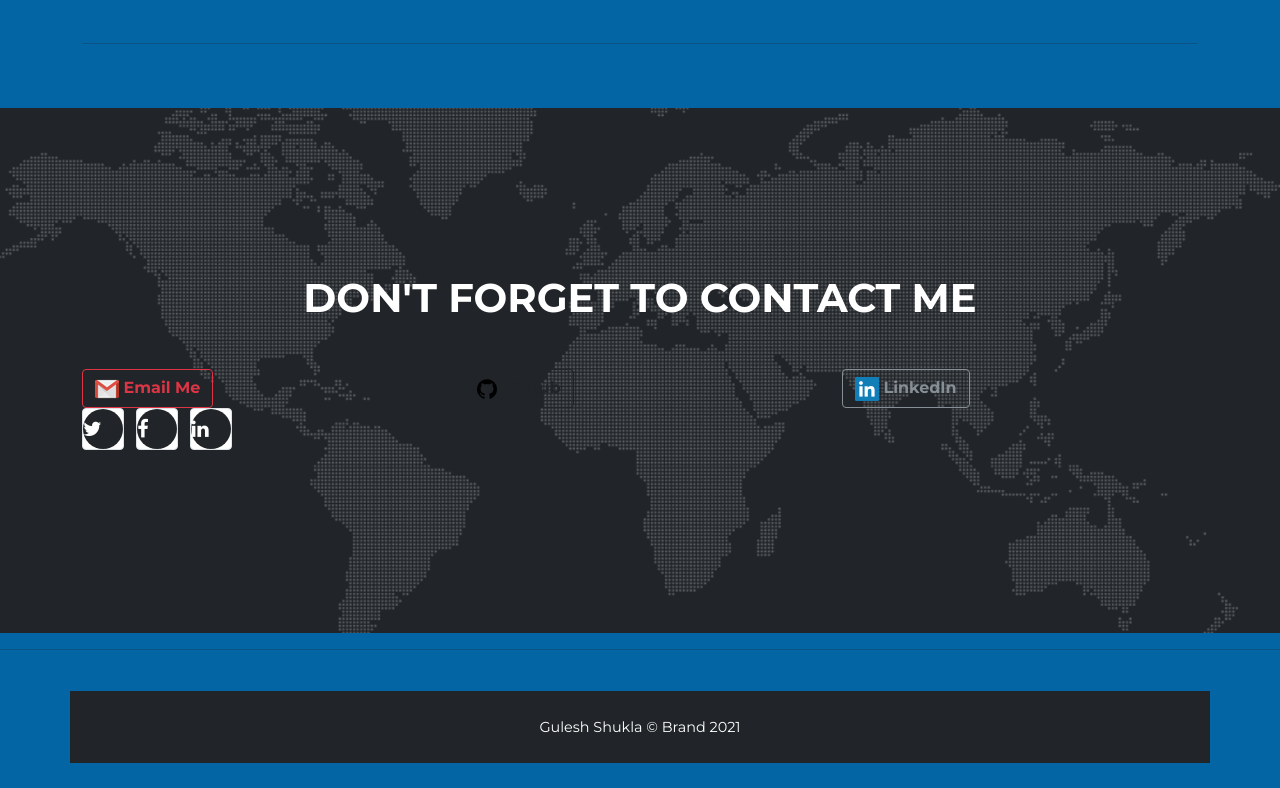
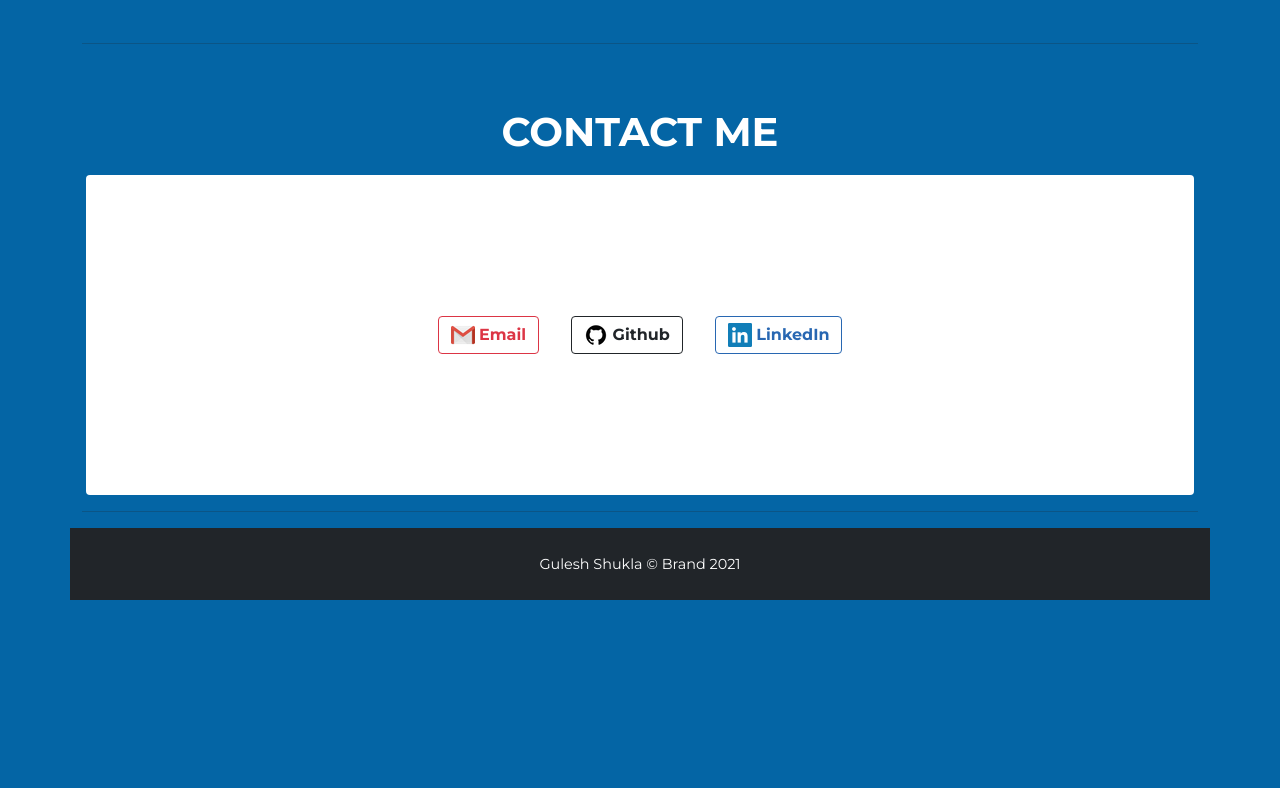
Before and after one commit to gulesh/myPortfolio, a plain HTML site: page index.html in a window 1280 px wide. Shown: the part 5824-6612 px from the top of the page. After the commit the page ends 6424 px from the top, so only its background shows below. Drawn offline with Linux system fonts and the light colour scheme.

Commit message:
done for now

```diff
--- a/css/style.css
+++ b/css/style.css
@@ -8,32 +8,23 @@
   /* background-image: url("images/tech1.png");; */
 }
 
+.linkedin{
+  color:#2867b2;
+  border-color: #2867b2;
+}
+
+.linkedin:hover{
+  color:white;
+  background-color: #2867b2;
+  border-color: #2867b2;
+}
+
+
 .intro-text{
   padding-top: 300px;
   padding-bottom: 200px;
 }
 
 
-
-.c1{
-  /* background-image: url("images/titlepage.png"); */
-  background-color: crimson;
-}
-.c2{
-  background-color: rgb(57, 20, 220);
-}
-.c3{
-  background-color: rgb(61, 4, 15);
-}
-.c4{
-  background-color: rgb(70, 43, 49);
-}
-.c5{
-  background-color: rgb(77, 216, 42);
-}
-.c6{
-  background-color: rgb(117, 26, 26);
-}
-
 .grow { transition: all .2s ease-in-out; }
 .grow:hover { transform: scale(1.1); }
--- a/index.html
+++ b/index.html
@@ -5,7 +5,7 @@
     <meta name="viewport" content="width=device-width, initial-scale=1.0, shrink-to-fit=no">
     <link rel="icon" href="images/favicon.png" />
     <title>Gulesh Shukla</title>
-    <link rel="stylesheet" href="css/Timeline.css" />
+    <!-- <link rel="stylesheet" href="css/Timeline.css" /> -->
     <link rel="stylesheet" href="css/bootstrap.min.css">
     <link rel="stylesheet" href="https://fonts.googleapis.com/css?family=Montserrat:400,700">
     <link rel="stylesheet" href="https://fonts.googleapis.com/css?family=Kaushan+Script">
@@ -321,79 +321,44 @@
     </section>
 
     <!-- Contact Section -->
-    <section id="contact"  style="background-size:cover; background-image: url('images/map-image.png');">
+    <section id="contact" style="background-color: rgb(4, 101, 165); padding: 0rem;">
         <div class="container">
-            <div class="row p-3 mb-3 bg-transparent d-block text-center ">
+            <div class="row">
                 <div class="col-lg-12 text-center">
-                    <h2 class="text-uppercase section-heading"> Don't Forget to Contact Me</h2>
+                    <h2 class="text-uppercase section-heading">Contact Me</h2>
                 </div>
             </div>
-            <div class="row ">
-                <div class="col-md-4">
-                    <span class=""><a href="mailto:gshukla@haverford.edu" target="_blank" rel=" noopener noref error">
+            <div class="row bg-white  m-1 rounded" style="height: 20rem;">
+                <div class="col-sm-12 col-md-12 align-self-center">
+                    <div class="d-flex justify-content-center flex-wrap col">
+                        <a  class="m-3" href="mailto:gshukla@haverford.edu" target="_blank" rel=" noopener noref error">
                             <button title="gshukla@haverford.edu" type="button" class="btn btn-outline-danger">
-                            <img src="images/gmail.png" alt="gmail icon">
-                            Email Me
+                                <img class="img-fluid" src="images/gmail.png">
+                                Email
                             </button>
-                    </a></span>
-                </div>
-                <div class="col-md-4">
-                    <span class=""><a href="https://github.com/gulesh" target="_blank" rel=" noopener noref error">
-                        <button title="gshukla@haverford.edu" type="button" class="btn btn-outline-dark">
-                            <img src="images/github.png" alt="gmail icon">
+                        </a>
+                        <a  class="m-3" href="https://github.com/gulesh" target="_blank" rel=" noopener noref error">
+                            <button title="github_account" type="button" class="btn btn-outline-dark">
+                                <img class="img-fluid" src="images/github.png" alt="github icon">
                                 Github
                             </button>
-                    </a></span>
-                </div>
-                <div class="col-md-4">
-                    <span class=""> <a href="https://www.linkedin.com/in/gulesh-shukla-4654a3174/" target="_blank" rel=" noopener noref error">
-                        <button title="gshukla@haverford.edu" type="button" class="btn btn-outline-secondary">
-                            <img src="images/linkedin.png" alt="gmail icon">
+                        </a>
+                        <a  class="m-3" href="https://www.linkedin.com/in/gulesh-shukla-4654a3174/" target="_blank" rel=" noopener noref error">
+                            <button title="linkedIn_account" type="button" class="btn linkedin" >
+                                <img class="img-fluid" src="images/linkedin.png" alt="github icon">
                                 LinkedIn
-                        </button>
-                    </a></span>
-                </div>
-
-                <!-- <div class="col-lg-4  my-3 bg-transparent text-center bg-white grow grow-on-over">
-                    <a href="mailto:gshukla@haverford.edu" target="_blank" rel=" noopener noref error">
-                        <button title="gshukla@haverford.edu" type="button" class="btn btn-outline-danger">
-                            <img src="images/gmail.png" alt="gmail icon">
-                            Email Me
                             </button>
                         </a>
                     </div>
-                <div class="col-lg-4  my-3 bg-transparent text-center bg-white grow grow-on-over">
-                    <a href="https://github.com/gulesh" target="_blank" rel=" noopener noref error">
-                        <button title="gshukla@haverford.edu" type="button" class="btn btn-outline-dark">
-                            <img src="images/github.png" alt="gmail icon">
-                            Github
-                        </button>
-                    </a>
-                </div>
-                <div class="col-lg-4  my-3 bg-transparent text-center bg-white  grow grow-on-over">
-                    <a href="https://www.linkedin.com/in/gulesh-shukla-4654a3174/" target="_blank" rel=" noopener noref error">
-                        <button title="gshukla@haverford.edu" type="button" class="btn btn-outline-secondary">
-                            <img src="images/linkedin.png" alt="gmail icon">
-                            LinkedIn
-                        </button>
-                    </a>
-                </div> -->
 
-                <div class="col-md-4">
-                    <ul class="list-inline social-buttons">
-                        <li class="list-inline-item bg-white border rounded-2"><a href="#"><i class="fa fa-twitter"></i></a></li>
-                        <li class="list-inline-item bg-white border rounded-2"><a href="#"><i class="fa fa-facebook"></i></a></li>
-                        <li class="list-inline-item bg-white border rounded-2"><a href="#"><i class="fa fa-linkedin"></i></a></li>
-                    </ul>
                 </div>
             </div>
             <hr>
         </div>
     </section>
 
-    <hr>
     <!-- footer section -->
-    <footer>
+    <footer style="padding: 0rem;">
         <div class="container">
             <div class="row p-3 justify-content-lg-around btn-dark">
                 <div class="col-md-4"><span class="copyright">Gulesh Shukla&nbsp;© Brand 2021</span></div>
@@ -631,17 +596,6 @@
             </div>
         </div>
     </div>
-    <!-- <div class="container-xxl vh-100 c1 my-3" id="home" style=" background-image: url('images/aboutpage.png');">
-        <div class="row">
-            <div class="col-12">
-                <h1 class="text-xxl-end text-white">Welcome to My Website!!!</h1>
-            </div>
-            Languages: Java, Python, C/C++, HTML/CSS, JavaScript, C# | experience with PHP and R
-            ToolKits: LINUX/UNIX, Git, Django, VS Code, Swift, Bootstrap | experience with React.js, Node.js,
-            Data: STATA, MySQL, SQL, RDBMS, MS Excel, Tableau
-            Skills/Interests: Photography, Graphics, writing poetry, strong written and verbal communication
-        </div>
-    </div> -->
     <script src="script/bootstrap.min.js" ></script>
     <script src="script/nav.js"></script>
   </body>
```
Lines whose indentation alone changed are shown as unchanged.
